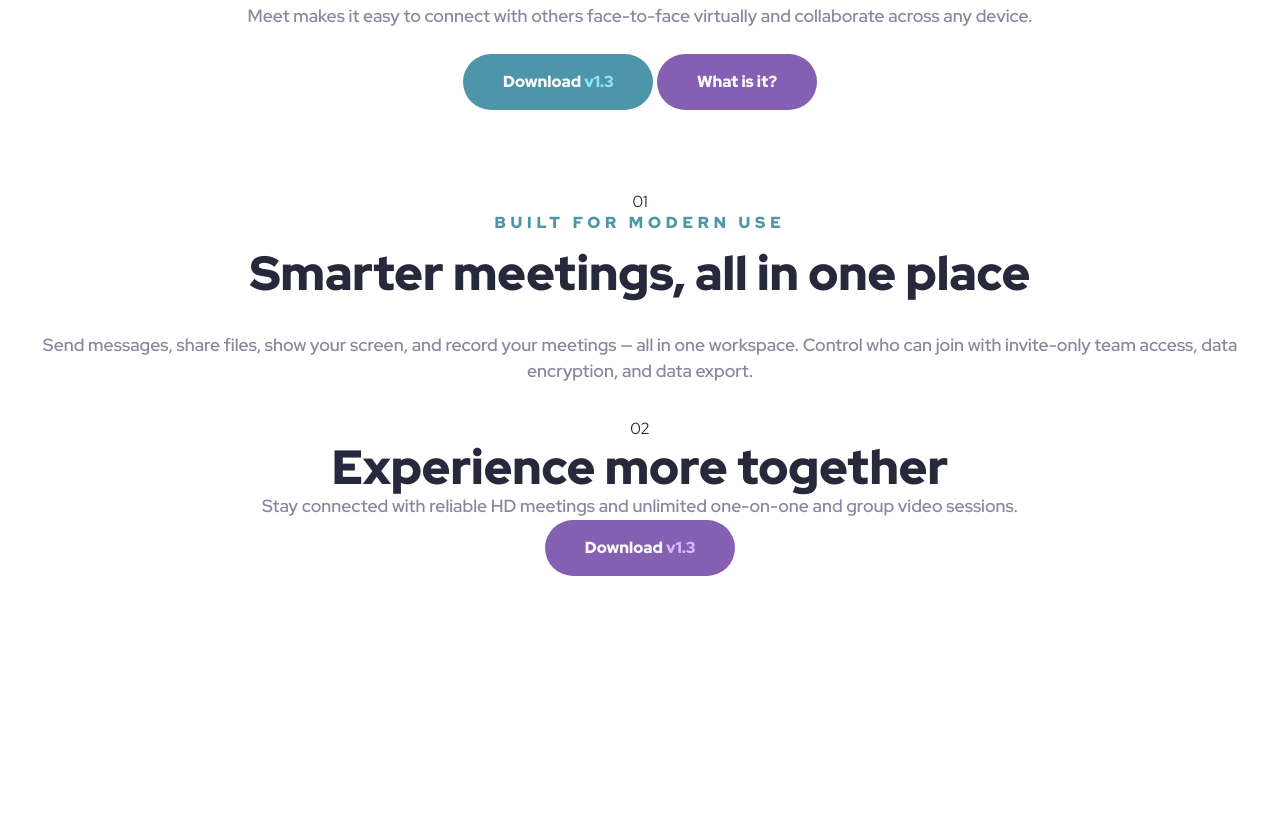
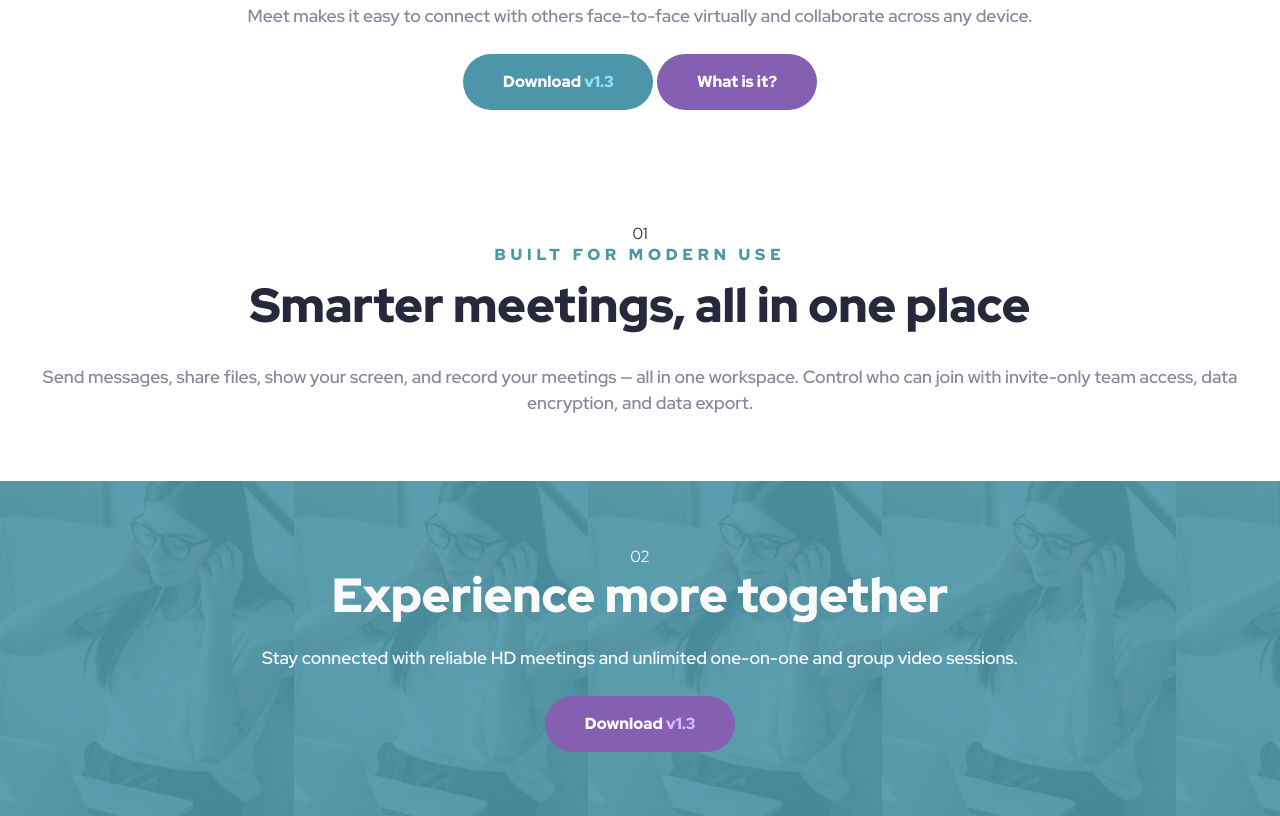
Before and after one commit to MarenOelixtown/fm-meet-landing-page, a plain HTML site: page index.html in a window 1280 px wide. Shown: the part 783-1599 px from the top of the page. Before the commit the page ends 1359 px from the top, so only its background shows below. Drawn offline with Linux system fonts and the light colour scheme.

Commit message:
styling footer - text and backgound-image

```diff
--- a/css/styles.css
+++ b/css/styles.css
@@ -28,9 +28,11 @@ body {
   text-align: center;
   min-height: 100vh;
 }
-.main {
-  padding: 2rem;
+.main,
+.footer {
+  padding: 4rem 2rem;
 }
+
 .header {
   margin-top: 3rem;
 }
@@ -38,6 +40,7 @@ body {
   font-size: 1.1rem;
   font-weight: 600;
   color: var(--slate-600);
+  margin: 1.5rem 0;
 }
 .heading {
   font-size: clamp(2.2rem, 4vw, 3rem);
@@ -57,8 +60,8 @@ body {
 .hero__heading {
   font-size: clamp(3rem, 4vw, 4rem);
 }
-.hero__description {
-  margin: 1.5rem 0;
+.content__description {
+  margin: 0;
 }
 .content__heading {
   margin: 1rem 0 2rem 0;
@@ -68,6 +71,18 @@ body {
   font-size: clamp(0.8rem, 3vw, 1rem);
   letter-spacing: 0.3rem;
   color: var(--cyan-600);
+}
+.footer {
+  color: var(--white);
+  background-image: linear-gradient(
+      rgba(77, 151, 169, 0.9),
+      rgba(77, 151, 169, 0.9)
+    ),
+    url(/assets/mobile/image-footer.webp);
+  background-size: contain;
+}
+.footer__description {
+  color: var(--white);
 }
 .button {
   display: inline-block;
@@ -103,15 +118,3 @@ body {
 .button--purple span {
   color: var(--purple-300);
 }
-
-/*
-
-
-
-.content {
-  padding: 2rem;
-}
-.footer {
-  padding-bottom: 4rem;
-}
- */
--- a/index.html
+++ b/index.html
@@ -30,7 +30,7 @@
       <img src="/assets/tablet/image-hero.webp" alt="" class="hero__img" />
       <section class="hero">
         <h1 class="heading hero__heading">Group Chat for Everyone</h1>
-        <p class="description hero__description">
+        <p class="description">
           Meet makes it easy to connect with others face-to-face virtually and
           collaborate across any device.
         </p>
@@ -53,7 +53,7 @@
             Smarter meetings, all in one place
           </h2>
         </hgroup>
-        <p class="description">
+        <p class="description content__description">
           Send messages, share files, show your screen, and record your meetings
           — all in one workspace. Control who can join with invite-only team
           access, data encryption, and data export.
@@ -63,7 +63,7 @@
     <footer class="footer">
       <p>02</p>
       <h2 class="heading">Experience more together</h2>
-      <p class="description">
+      <p class="description footer__description">
         Stay connected with reliable HD meetings and unlimited one-on-one and
         group video sessions.
       </p>
```
